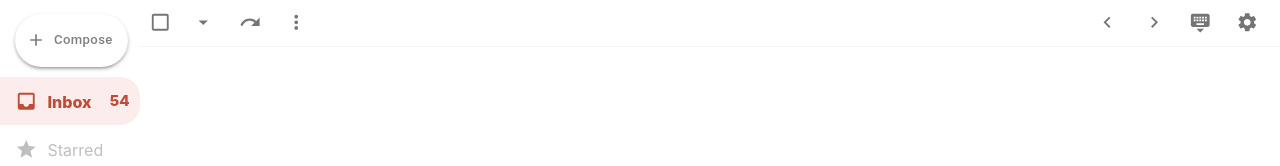
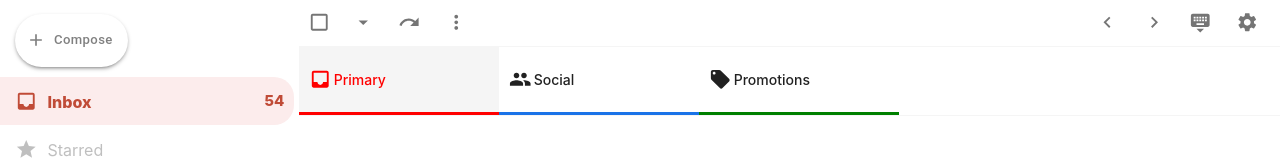
Before and after one commit to montal95/ts-gmail, a React (Create React App) app: page / in a window 1280 px wide. Shown: the part 302-468 px from the top of the page. Built offline with nearby package versions, Linux system fonts and the light colour scheme.

Commit message:
added category section in email list with styling added to Emaillist and Sidebar elements

```diff
--- /dev/null
+++ b/src/components/EmailCategory.tsx
@@ -0,0 +1,23 @@
+import React from 'react'
+import { SvgIconProps } from '@material-ui/core/SvgIcon'
+
+import { CategorySection } from './elements'
+
+export interface CategoryProps {
+  Icon: React.ReactElement<SvgIconProps>
+  title: string
+  color: string
+  isActive?: boolean
+}
+
+export const EmailCategory = ({
+  Icon,
+  title,
+  color,
+  isActive = false,
+}: CategoryProps) => (
+  <CategorySection color={color} className={isActive ? 'category--active' : ''}>
+    {Icon}
+    <h4>{title}</h4>
+  </CategorySection>
+)
--- a/src/components/EmailList.tsx
+++ b/src/components/EmailList.tsx
@@ -7,10 +7,17 @@ import ChevronLeftIcon from '@material-ui/icons/ChevronLeft'
 import ChevronRightIcon from '@material-ui/icons/ChevronRight'
 import KeyboardHideIcon from '@material-ui/icons/KeyboardHide'
 import SettingsIcon from '@material-ui/icons/Settings'
+import InboxIcon from '@material-ui/icons/Inbox'
+import PeopleIcon from '@material-ui/icons/People'
+import LocalOfferIcon from '@material-ui/icons/LocalOffer'
 
 import { EmailListContainer } from './elements'
+import { EmailCategory } from './EmailCategory'
 
-export const EmailList: React.FC = () => (
+const tester = true
+
+export const EmailList: React.FC = () => {
+  return (
     <EmailListContainer>
       <div className="settings-container">
         <div className="settingsLeft">
@@ -40,5 +47,21 @@ export const EmailList: React.FC = () => (
           </IconButton>
         </div>
       </div>
+
+      <div className="category-sections">
+        <EmailCategory
+          Icon={<InboxIcon />}
+          title="Primary"
+          color="red"
+          isActive={tester}
+        />
+        <EmailCategory Icon={<PeopleIcon />} title="Social" color="#1A73E8" />
+        <EmailCategory
+          Icon={<LocalOfferIcon />}
+          title="Promotions"
+          color="green"
+        />
+      </div>
     </EmailListContainer>
   )
+}
--- a/src/components/elements/EmailListElements.tsx
+++ b/src/components/elements/EmailListElements.tsx
@@ -13,4 +13,34 @@ export const EmailListContainer = styled.div`
     z-index: 999;
     padding-right: 10px;
   }
+  .category-sections {
+    position: sticky;
+    top: 0;
+    display: flex;
+    background-color: white;
+    z-index: 999;
+    border-bottom: 1px solid whitesmoke;
+  }
 `
+export const CategorySection = styled.section`
+  border-bottom: ${(props) => `3px solid ${props.color}`};
+  display: flex;
+  align-items: center;
+  padding: 10px;
+  min-width: 200px;
+  cursor: pointer;
+  h4 {
+    font-size: 14px;
+    margin: 15px 2px;
+    font-weight: 500;
+  }
+  &.category--active {
+    color: ${(props) => props.color};
+    background-color: whitesmoke;
+    border-width: 3px;
+  }
+  &:hover {
+    background-color: whitesmoke;
+    border-width: 3px;
+  }
+`
--- a/src/components/elements/SidebarElement.tsx
+++ b/src/components/elements/SidebarElement.tsx
@@ -1,6 +1,9 @@
 import styled from 'styled-components'
 
 export const SidebarPanel = styled.div`
+  padding-right: 5px;
+  flex: 0.3;
+  max-width: 300px;
   #compose {
     margin: 15px 0 10px 15px;
     text-transform: capitalize;
@@ -39,7 +42,11 @@ export const SidebarOption = styled.div`
   }
   &:hover,
   &:hover > p,
-  &:hover > h3,
+  &:hover > h3 {
+    background-color: whitesmoke;
+    color: #818181;
+    font-weight: 800;
+  }
   &.option--active,
   &.option--active > p,
   &.option--active > h3 {
--- a/src/components/index.tsx
+++ b/src/components/index.tsx
@@ -3,3 +3,4 @@ export * from './Sidebar'
 export * from './PanelOption'
 export * from './Mail'
 export * from './EmailList'
+export * from './EmailCategory'
```
Lines whose indentation alone changed are shown as unchanged.
